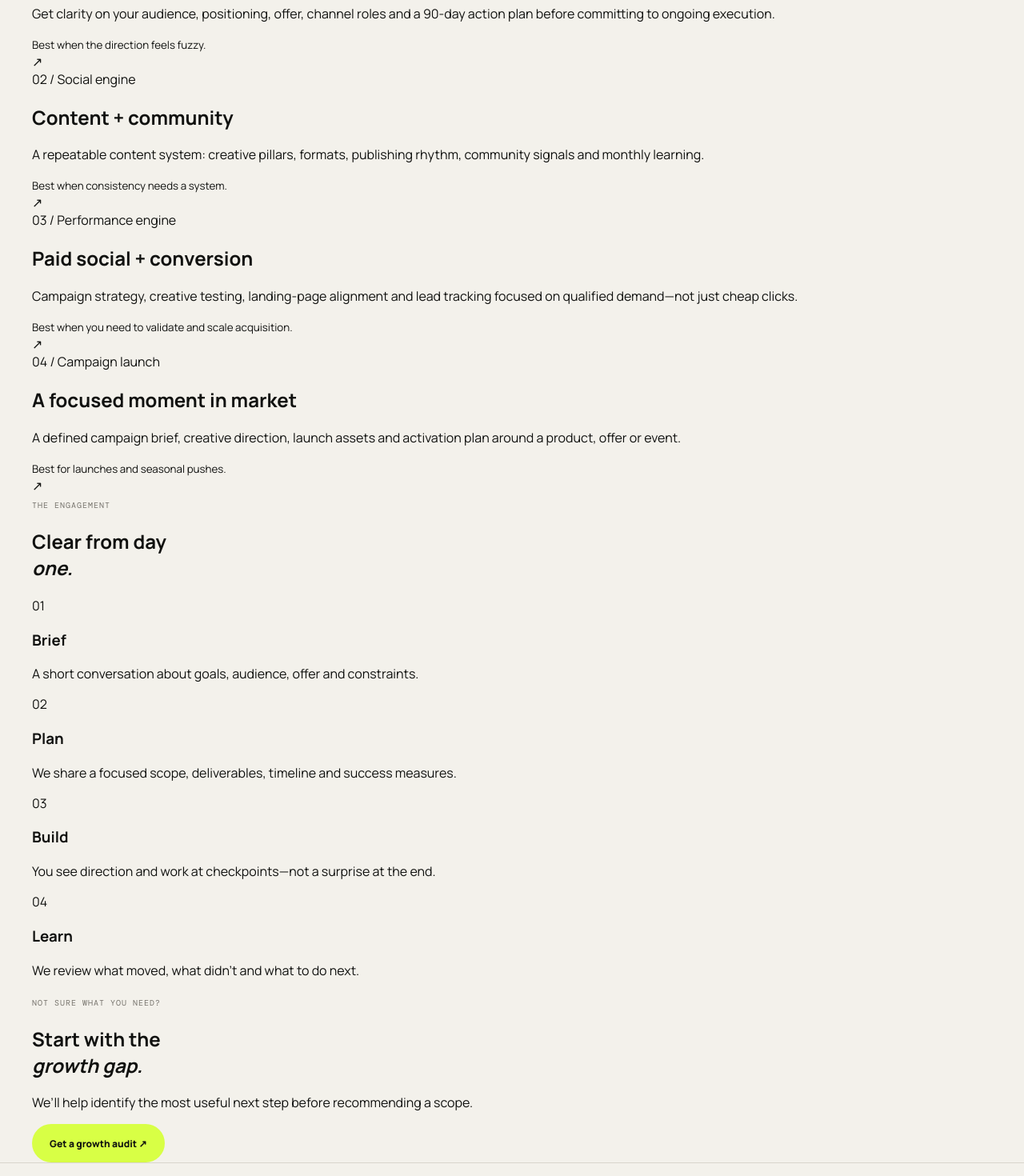
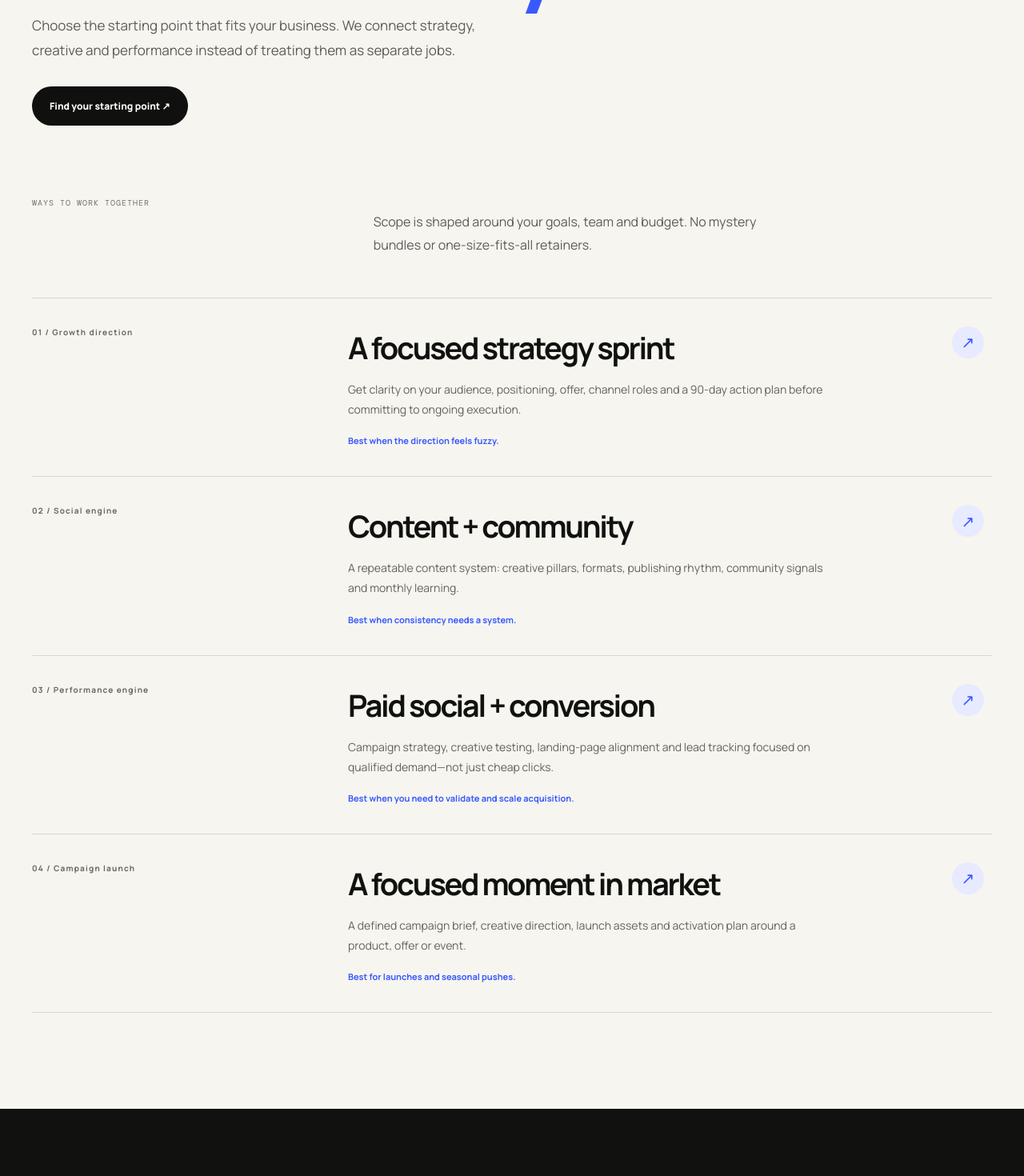
Before and after one commit to Romil-imago/imago, a Next.js app: page /services in a window 1280 px wide. Shown: the part 380-1850 px from the top of the page at 80% size. Built offline with nearby package versions, Linux system fonts and the light colour scheme; no server answers.

Commit message:
design: style premium services and engagement pages

```diff
--- a/app/workflow.css
+++ b/app/workflow.css
@@ -170,3 +170,33 @@
 .work-bottom .button{display:inline-flex;border-radius:999px;padding:17px 24px;background:#d8ff45;color:#171811;font-weight:700}
 @media(max-width:800px){.nh-work-head{grid-template-columns:1fr;gap:25px}.nh-work-preview,.work-grid{grid-template-columns:1fr}.nh-work-tile{min-height:270px}.work-art{height:300px}.work-process-grid{grid-template-columns:repeat(2,1fr)}.work-hero{padding:70px 0 55px}.work-disclaimer{line-height:1.7;border-radius:12px}.nh-work{padding:75px 0}.work-grid-section{padding-bottom:75px}.work-process{padding:75px 0}.work-bottom{padding:75px 0}}
 @media(prefers-reduced-motion:reduce){.nh-work-tile{transition:none}}
+
+.nh-service-more{margin-top:30px;text-align:right}
+.services-page{background:#f6f5f0;color:#11120f}
+.services-hero{padding:100px 0 90px;background:radial-gradient(ellipse at 80% 10%,#d8ff4530,transparent 40%)}
+.services-hero h1{font-size:clamp(65px,10vw,125px);line-height:.84;letter-spacing:-.1em;margin:40px 0 25px}
+.services-hero h1 em,.services-process h2 em,.services-cta h2 em{font-style:normal;color:#3859ff}
+.services-hero p{max-width:580px;color:#5c5d56;line-height:1.8;font-size:17px;margin-bottom:30px}
+.services-hero .button{border-radius:999px;padding:16px 22px}
+.services-offers{padding:0 0 120px}
+.services-top{display:grid;grid-template-columns:1fr 2fr;gap:40px;margin-bottom:35px}
+.services-top p{max-width:500px;color:#5c5d56;line-height:1.8}
+.services-list{border-top:1px solid #d8d6cd}
+.services-list article{display:grid;grid-template-columns:1fr 2fr 50px;gap:35px;align-items:start;padding:35px 0;border-bottom:1px solid #d8d6cd}
+.services-list article>span{font-size:10px;letter-spacing:.12em;font-weight:700;color:#66675e}
+.services-list h2{font-size:clamp(25px,3vw,38px);letter-spacing:-.06em;margin:0 0 14px}
+.services-list p{max-width:600px;line-height:1.8;color:#62635c;font-size:14px}
+.services-list small{font-size:11px;color:#3859ff;font-weight:700}
+.services-list article>a{display:grid;place-items:center;width:40px;height:40px;border-radius:50%;background:#e8eaff;color:#3859ff;font-size:20px}
+.services-process{background:#11120f;color:#f6f5f0;padding:110px 0}
+.services-process h2{font-size:clamp(60px,8vw,100px);line-height:.9;letter-spacing:-.09em;margin:35px 0 65px}
+.services-steps{display:grid;grid-template-columns:repeat(4,1fr);gap:15px}
+.services-steps article{border-top:1px solid #414139;padding:22px 10px 10px 0}
+.services-steps article>span{color:#d8ff45;font-size:11px}
+.services-steps h3{font-size:25px;margin:22px 0 12px}
+.services-steps p{font-size:13px;line-height:1.8;color:#b4b4aa}
+.services-cta{background:#e9e8e1;padding:100px 0}
+.services-cta h2{font-size:clamp(58px,8vw,100px);line-height:.9;letter-spacing:-.09em;margin:35px 0 22px}
+.services-cta p{color:#62635c;line-height:1.8;margin-bottom:25px}
+.services-cta .button{display:inline-flex;border-radius:999px;padding:17px 24px;background:#d8ff45;color:#171811;font-weight:700}
+@media(max-width:800px){.services-hero{padding:70px 0}.services-offers{padding-bottom:75px}.services-top{grid-template-columns:1fr;gap:10px}.services-list article{grid-template-columns:1fr 40px;gap:15px}.services-list article>span{grid-column:1/-1}.services-list article>div{grid-column:1}.services-list article>a{grid-column:2;grid-row:2}.services-process{padding:75px 0}.services-steps{grid-template-columns:repeat(2,1fr)}.services-cta{padding:75px 0}}
```
